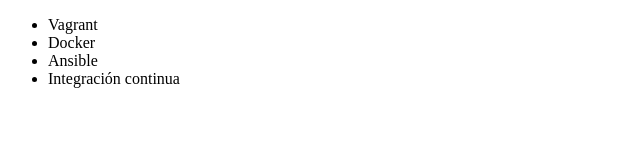
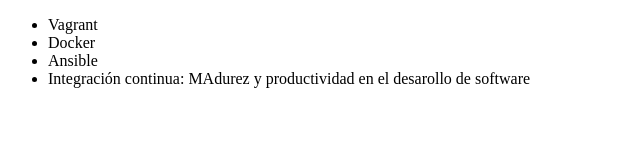
Before and after one commit to TonyTapia/Alura-git, a plain HTML site: page index.html in a window 1280 px wide. Shown: the whole page, without its empty margins (0-640 px from the left). Drawn offline with Linux system fonts and the light colour scheme.

Commit message:
renombrando curso de integracion continua

```diff
--- a/index.html
+++ b/index.html
@@ -9,7 +9,7 @@
          		<li> Vagrant </li>
          		<li> Docker </li>
          		<li> Ansible </li>
-         		<li> Integración continua </li>
+         		<li> Integración continua: MAdurez y productividad en el desarollo de software </li>
      		</ul>
 	</body>
 </html>
```
